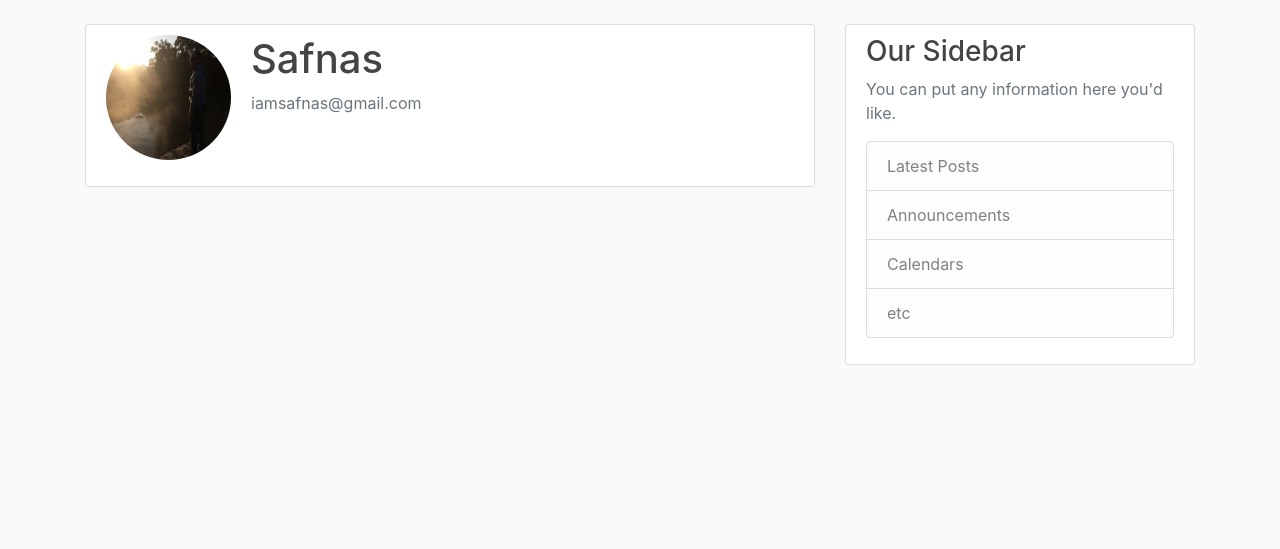
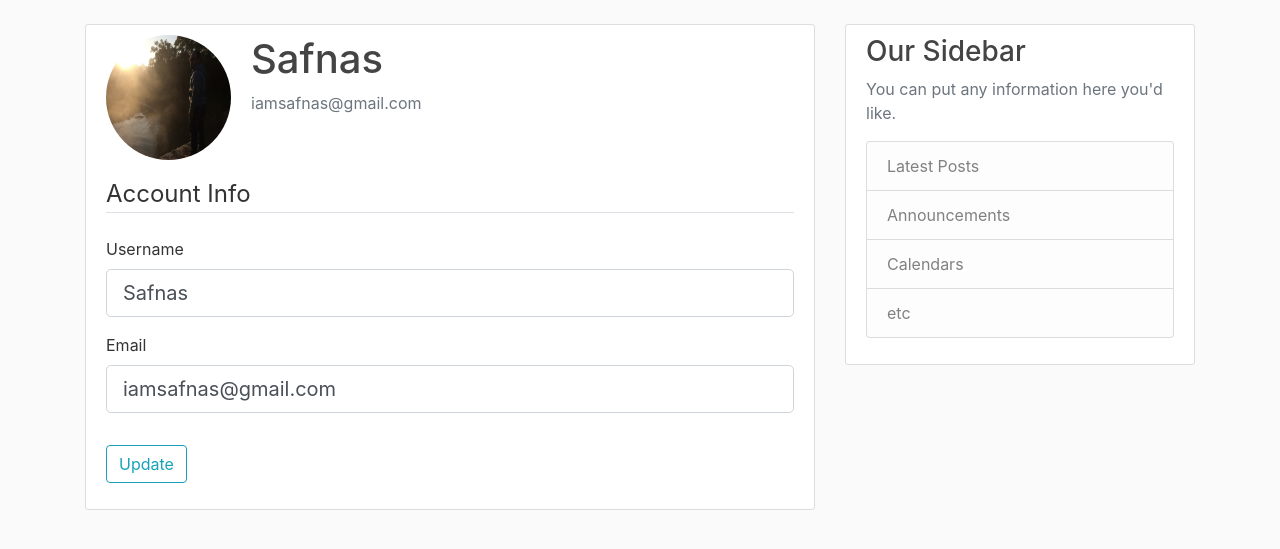
Before and after one commit to SafNaaz/flask_blog, a Flask app: page /account in a window 1280 px wide. Shown: the part 56-605 px from the top of the page. Run offline with Flask 2, Linux system fonts and the light colour scheme; a user stored in the database is signed in; some libraries are stand-ins or nearby versions.

Commit message:
update account information with prepopulation of data

```diff
--- a/Flask_blog/flaskblog/forms.py
+++ b/Flask_blog/flaskblog/forms.py
@@ -2,6 +2,7 @@ from flask_wtf import FlaskForm
 from wtforms import StringField,PasswordField,SubmitField, BooleanField
 from wtforms.validators import DataRequired, Length, Email, EqualTo, ValidationError
 from flaskblog.models import User
+from flask_login import current_user
 
 
 class RegistrationForm(FlaskForm):
@@ -43,3 +44,27 @@ class LoginForm(FlaskForm):
     ])
     remember = BooleanField('Remember Me')
     submit = SubmitField('Login')
+
+
+class UpdateAccountForm(FlaskForm):
+    username = StringField('Username', validators=[
+        DataRequired(),
+        Length(min=2,max=20)
+    ])
+    email = StringField('Email', validators=[
+        DataRequired(),
+        Email()
+    ])
+    submit = SubmitField('Update')
+
+    def validate_username(self,username):
+        if username.data != current_user.username:
+            user = User.query.filter_by(username=username.data).first()
+            if user:
+                raise ValidationError('That username is taken. Please choose a different one')
+
+    def validate_email(self,email):
+        if email.data != current_user.email:
+            email = User.query.filter_by(email=email.data).first()
+            if email:
+                raise ValidationError('That email is taken. Please choose a different one')
--- a/Flask_blog/flaskblog/routes.py
+++ b/Flask_blog/flaskblog/routes.py
@@ -1,7 +1,7 @@
 from flask import render_template, url_for, flash, redirect, request
 from flaskblog import app, db, bcrypt
 from flaskblog.models import User,Post
-from flaskblog.forms import RegistrationForm, LoginForm
+from flaskblog.forms import RegistrationForm, LoginForm, UpdateAccountForm
 from flask_login  import login_user, current_user, logout_user, login_required
 
 posts = [
@@ -62,8 +62,18 @@ def logout():
     logout_user()
     return redirect(url_for('home'))
 
-@app.route('/account')
+@app.route('/account', methods=['GET','POST'])
 @login_required
 def account():
+    form = UpdateAccountForm()
+    if form.validate_on_submit():
+        current_user.username = form.username.data
+        current_user.email = form.email.data
+        db.session.commit()
+        flash('Your Account has been updated!','success')
+        return redirect(url_for('account'))
+    elif request.method == 'GET':
+        form.username.data = current_user.username
+        form.email.data = current_user.email
     image_file = url_for('static', filename='profile_pics/'+current_user.image_file)
-    return render_template('account.html', title='Account', image_file=image_file)
+    return render_template('account.html', title='Account', image_file=image_file, form=form)
--- a/Flask_blog/flaskblog/templates/account.html
+++ b/Flask_blog/flaskblog/templates/account.html
@@ -8,5 +8,42 @@
                 <p class="text-secondary">{{current_user.email}}</p>
             </div>
         </div>
+            <form action="" method="POST">
+                {{ form.hidden_tag() }}
+                <fieldset class="form-group">
+                    <legend class="border-bottom mb-4">Account Info</legend>
+                    <div class="form-group">
+                        {{ form.username.label(class="form-control-label")}}
+
+                        {% if form.username.errors %}
+                            {{ form.username(class="form-control form-control-lg is-invalid")}}
+                            <div class="invalid-feedback">
+                                {% for error in form.username.errors %}
+                                    <span>{{error}}</span>
+                                {% endfor %}
+                            </div>
+                        {% else %}
+                            {{ form.username(class="form-control form-control-lg")}}
+                        {% endif %}
+                    </div>
+                    <div class="form-group">
+                        {{ form.email.label(class="form-control-label")}}
+
+                        {% if form.email.errors %}
+                            {{ form.email(class="form-control form-control-lg is-invalid")}}
+                            <div class="invalid-feedback">
+                                {% for error in form.email.errors %}
+                                    <span>{{error}}</span>
+                                {% endfor %}
+                            </div>
+                        {% else %}
+                            {{ form.email(class="form-control form-control-lg")}}
+                        {% endif %}
+                    </div>
+                </fieldset>
+                <div class="form-group">
+                    {{ form.submit(class="btn btn-outline-info")}}
+                </div>
+            </form>
     </div>
 {% endblock content %}
```
Also changed, not shown: Flask_blog/flaskblog/site.db.
